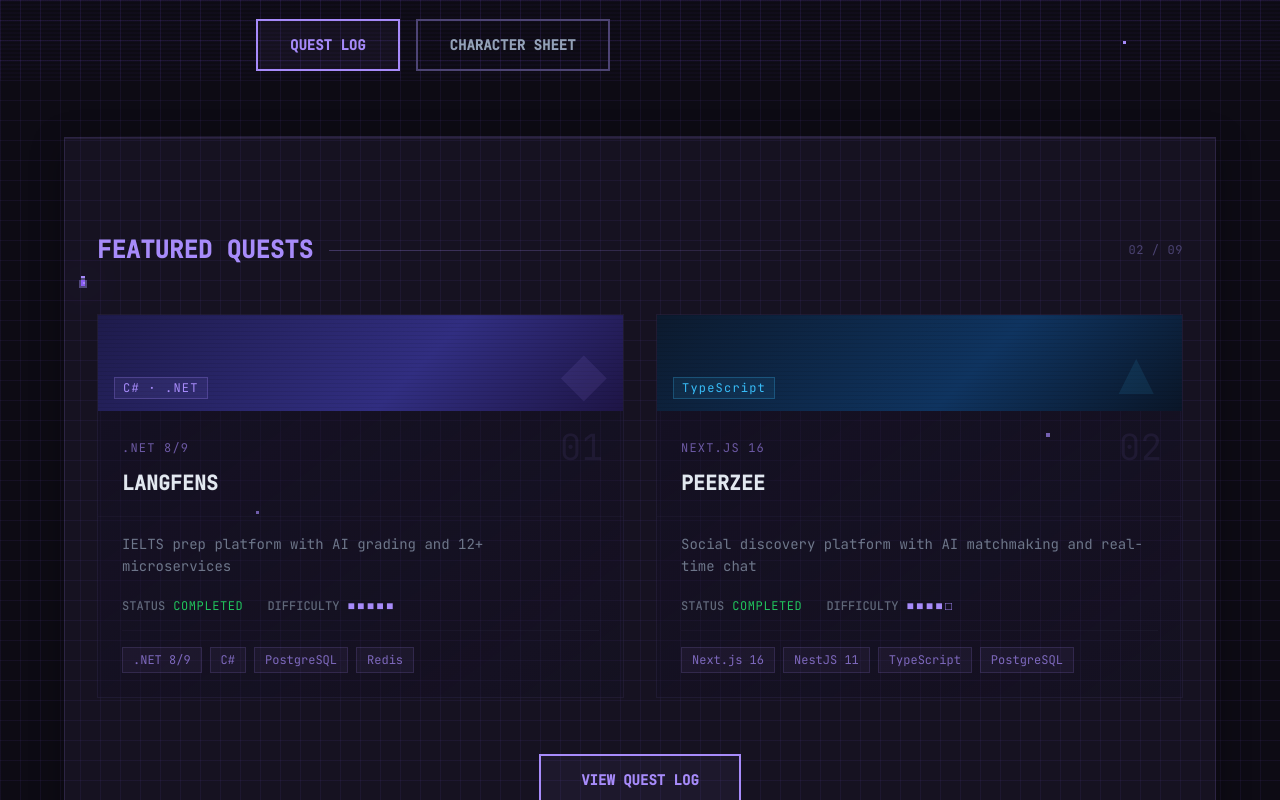
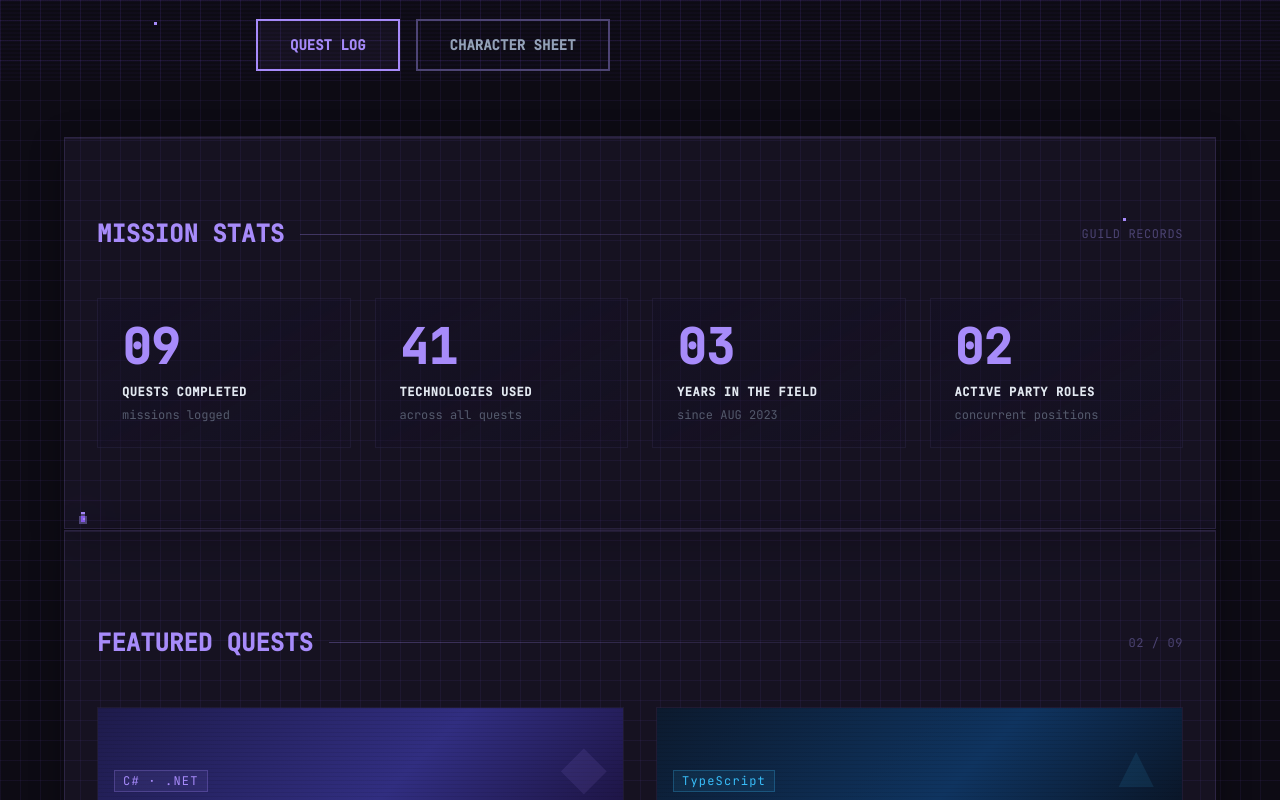
Before and after one commit to minkhoaa/porfolio, a Next.js app: page / in a window 1280 px wide. Shown: the part 720-1520 px from the top of the page. Built offline with nearby package versions, Linux system fonts and the light colour scheme.

Commit message:
Add MISSION STATS section to home page

```diff
--- a/src/app/page.tsx
+++ b/src/app/page.tsx
@@ -5,6 +5,7 @@ import PageBackground from "@/components/effects/PageBackground";
 import FloatingItems from "@/components/effects/FloatingItems";
 import GlassCard from "@/components/effects/GlassCard";
 import { getFeaturedProjects, projects } from "@/data/projects";
+import GuildRecords from "@/components/GuildRecords";
 
 export default function Home() {
   const featured = getFeaturedProjects();
@@ -14,6 +15,10 @@ export default function Home() {
       <PageBackground theme="overworld" />
       <FloatingItems theme="overworld" />
       <Hero />
+
+      <div className="section-divider max-w-6xl mx-auto" />
+
+      <GuildRecords />
 
       <div className="section-divider max-w-6xl mx-auto" />
 
```
